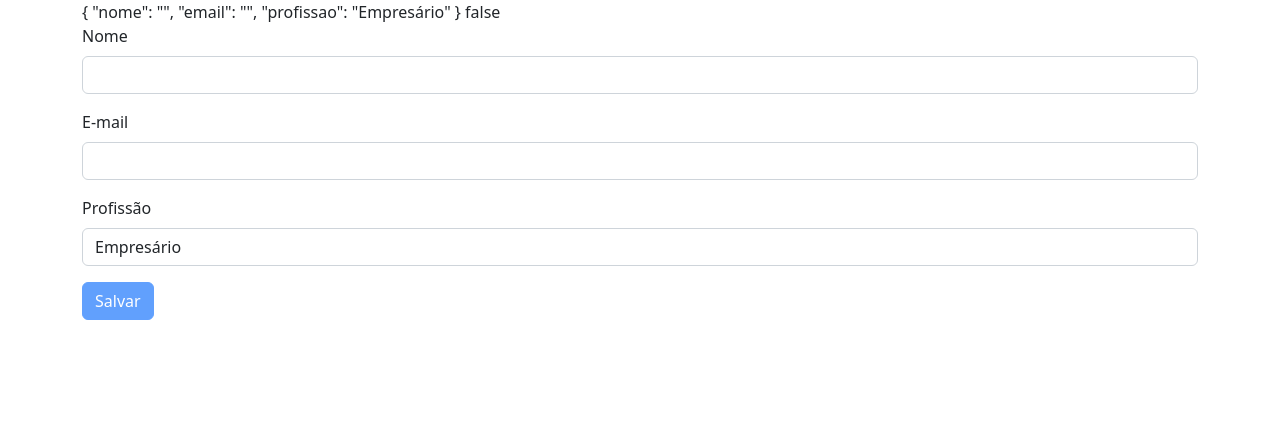
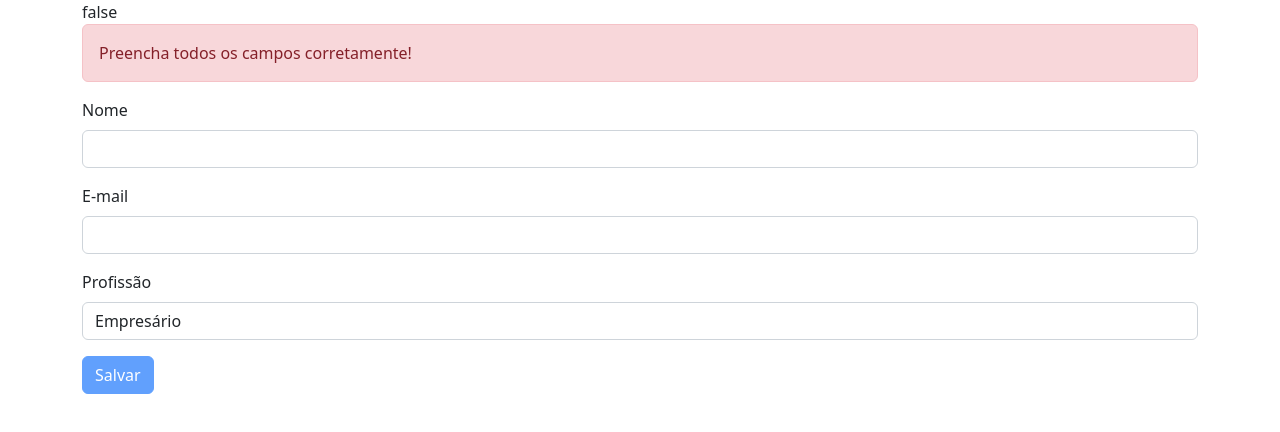
Before and after one commit to dannielgd/formulario, an Angular app: page / in a window 1280 px wide. Shown: the top 432 px of the page. Built offline with nearby package versions, Linux system fonts and the light colour scheme.

Commit message:
Colocando a mensagem de erro de validação do Form

```diff
--- a/src/app/app.component.html
+++ b/src/app/app.component.html
@@ -1,7 +1,10 @@
 <div class="container">
 
-  {{cliente | json}}
   {{usuarioForm.valid}}
+
+  <div *ngIf="usuarioForm.invalid" class="alert alert-danger">
+    Preencha todos os campos corretamente!
+  </div>
   <form #usuarioForm="ngForm" (ngSubmit)="salvar(usuarioForm)">
     <div class="mb-3">
       <label class="form-label">Nome</label>
```
